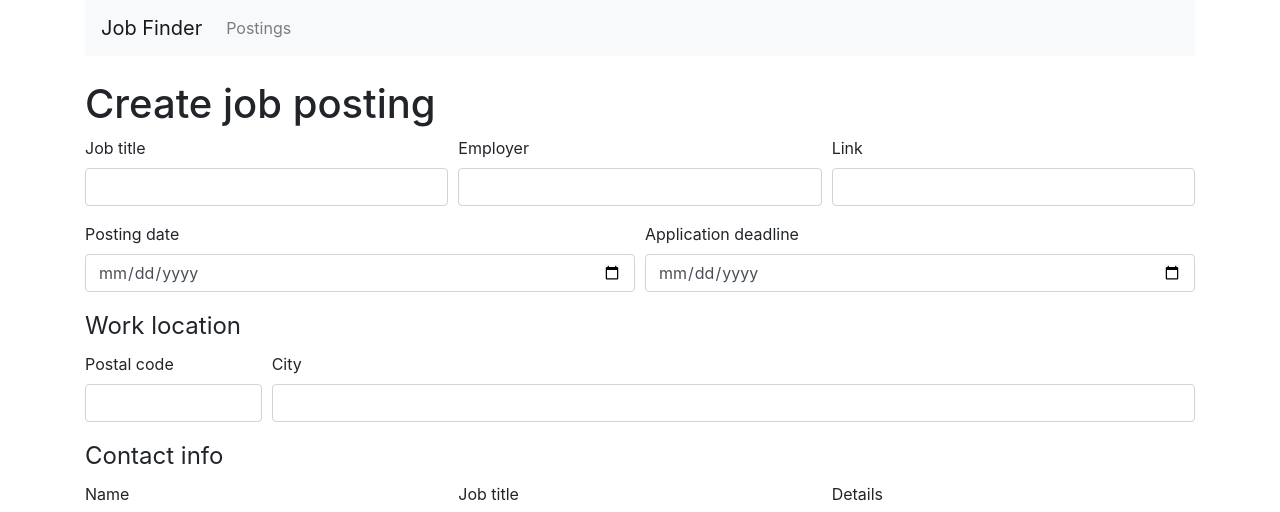
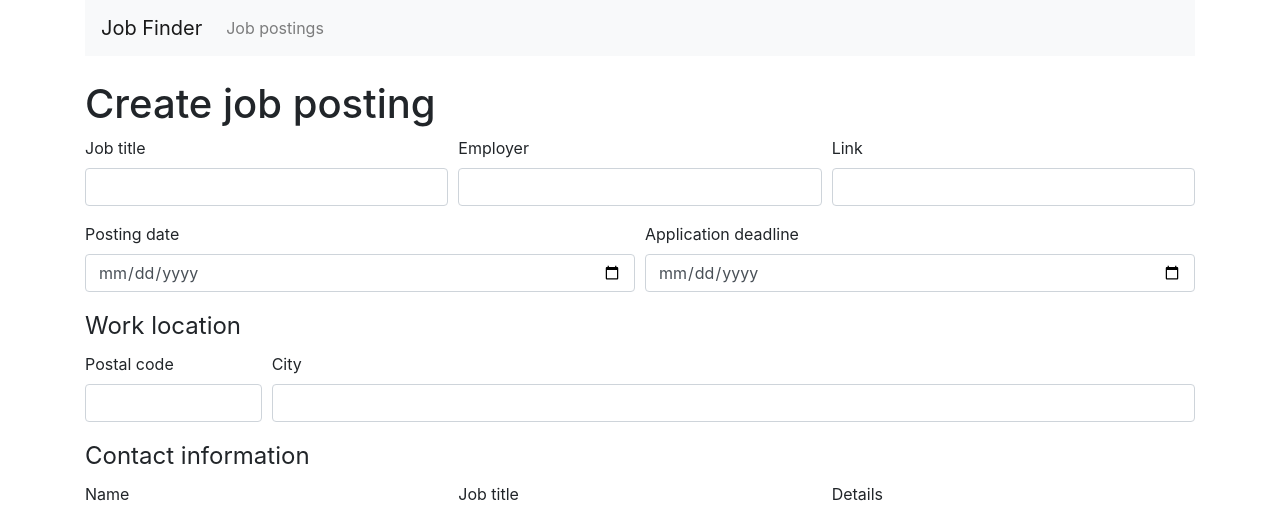
Before and after one commit to a-creative/AiMyCareer, a React (Create React App) app in the folder frontend/src/: page /postings/create in a window 1280 px wide. Shown: the top 512 px of the page. Built offline with nearby package versions, Linux system fonts and the light colour scheme.

Commit message:
Translations

```diff
--- a/frontend/src/public/locales/da/translation.json
+++ b/frontend/src/public/locales/da/translation.json
@@ -12,7 +12,7 @@
     "Application deadline" : "Ansøgningsfrist",
     "Contact information" : "Kontaktinformation",
     "Details" : "Detaljer",
-    "Raw text content" : "Råt textindhold",
+    "Raw text content" : "Råt tekstindhold",
     "Save" : "Gem"
 
 
--- a/frontend/src/src/App.tsx
+++ b/frontend/src/src/App.tsx
@@ -23,7 +23,7 @@ function App() {
                 <Navbar.Toggle aria-controls="basic-navbar-nav" />
                 <Navbar.Collapse id="basic-navbar-nav">
                   <Nav className="mr-auto">
-                    <Nav.Link as={Link} to="/postings">{t('Postings')}</Nav.Link>
+                    <Nav.Link as={Link} to="/postings">{t('Job postings')}</Nav.Link>
                   </Nav>
                 </Navbar.Collapse>
               </Navbar>
--- a/frontend/src/src/views/PostingsCreate.tsx
+++ b/frontend/src/src/views/PostingsCreate.tsx
@@ -80,7 +80,7 @@ function PostingsCreate(){
     </fieldset>
     <fieldset>
       <Form.Label as="legend">
-        Contact info
+        {t('Contact information')}
       </Form.Label>
       <Form.Row>
         <Col>
```
